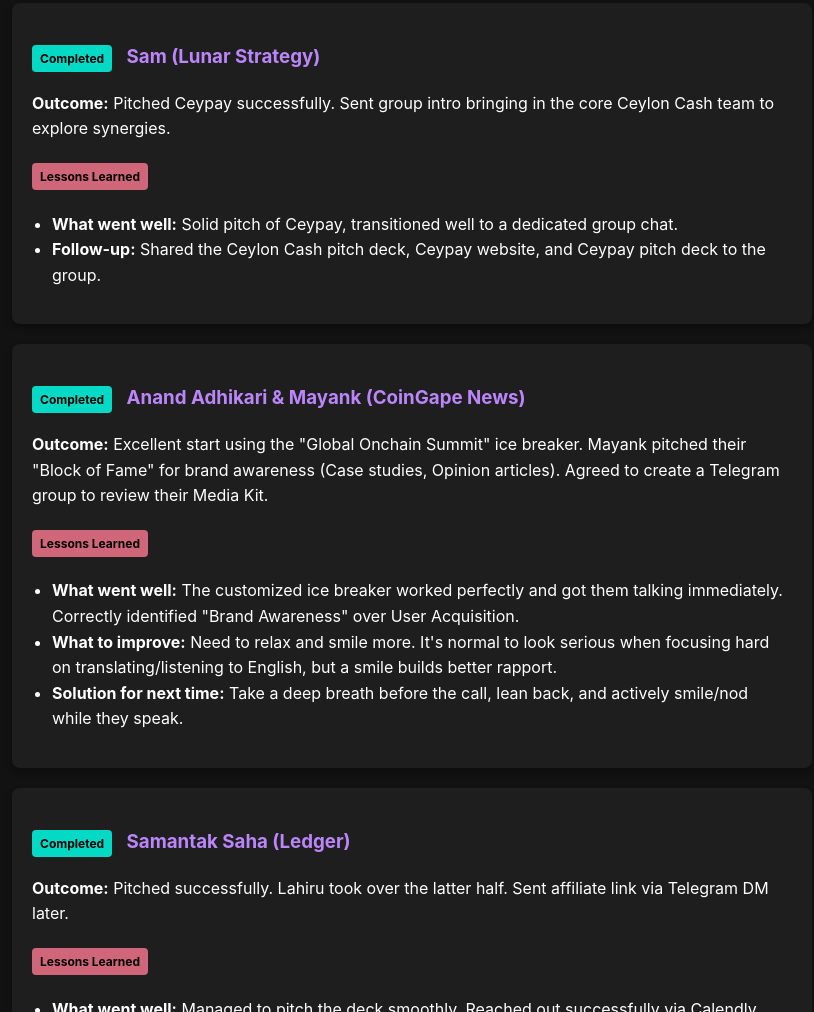
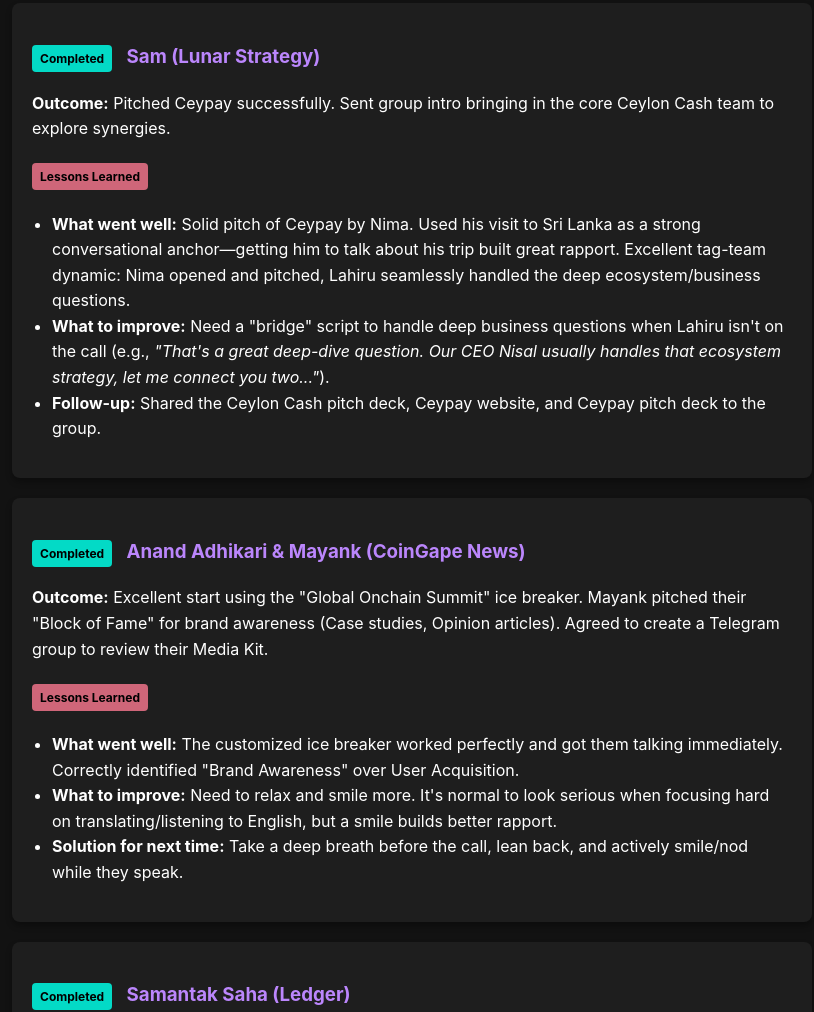
Before and after one commit to nimsaraonline/bd-calls-tracker, a plain HTML site: page index.html in a window 1280 px wide. Shown: the part 972-1984 px from the top of the page, without its empty margins (228-1042 px from the left). Drawn offline with Linux system fonts and the light colour scheme.

Commit message:
Update Sam's learning based on tag-team & SL trip

```diff
--- a/index.html
+++ b/index.html
@@ -116,7 +116,8 @@
             <p><strong>Outcome:</strong> Pitched Ceypay successfully. Sent group intro bringing in the core Ceylon Cash team to explore synergies.</p>
             <h4><span class="tag learning">Lessons Learned</span></h4>
             <ul>
-                <li><strong>What went well:</strong> Solid pitch of Ceypay, transitioned well to a dedicated group chat.</li>
+                <li><strong>What went well:</strong> Solid pitch of Ceypay by Nima. Used his visit to Sri Lanka as a strong conversational anchor—getting him to talk about his trip built great rapport. Excellent tag-team dynamic: Nima opened and pitched, Lahiru seamlessly handled the deep ecosystem/business questions.</li>
+                <li><strong>What to improve:</strong> Need a "bridge" script to handle deep business questions when Lahiru isn't on the call (e.g., <em>"That's a great deep-dive question. Our CEO Nisal usually handles that ecosystem strategy, let me connect you two..."</em>).</li>
                 <li><strong>Follow-up:</strong> Shared the Ceylon Cash pitch deck, Ceypay website, and Ceypay pitch deck to the group.</li>
             </ul>
         </div>
```
